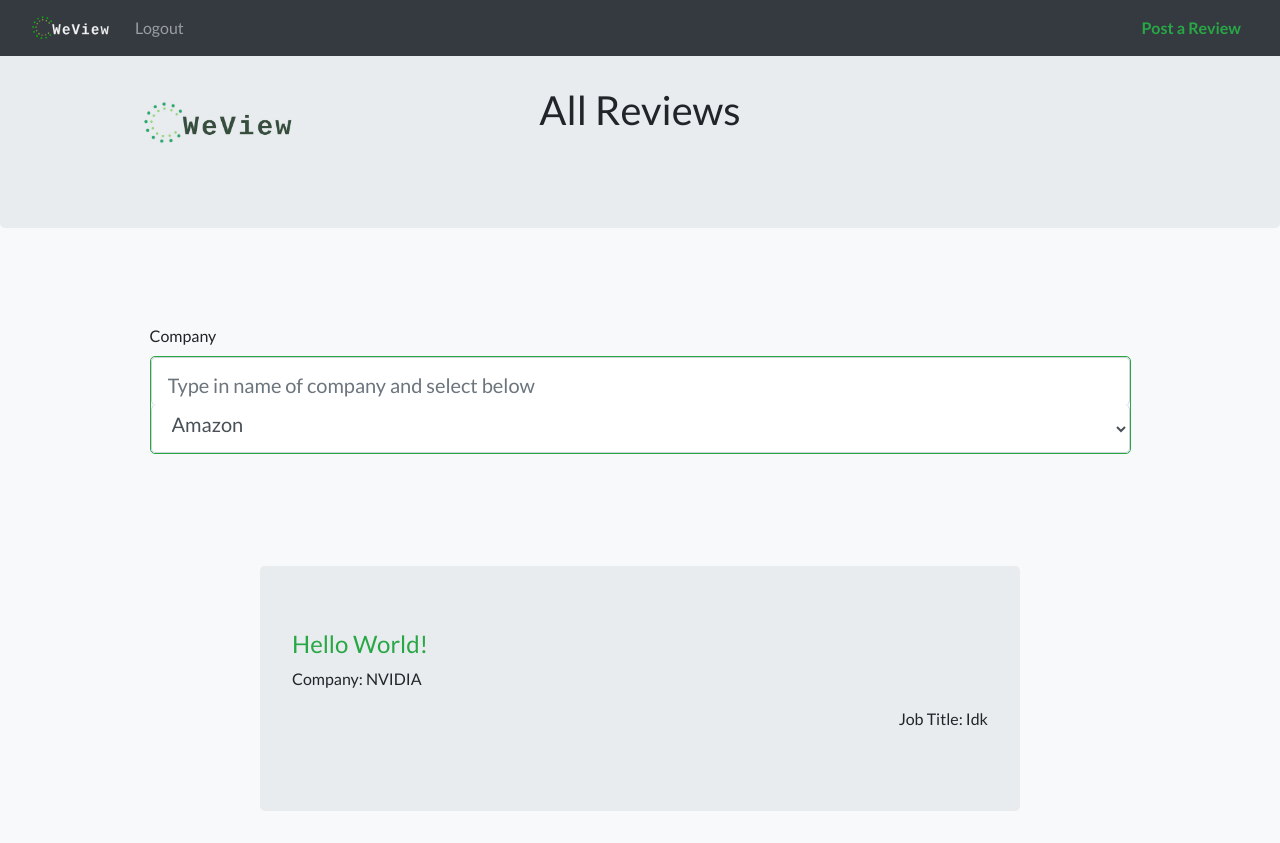
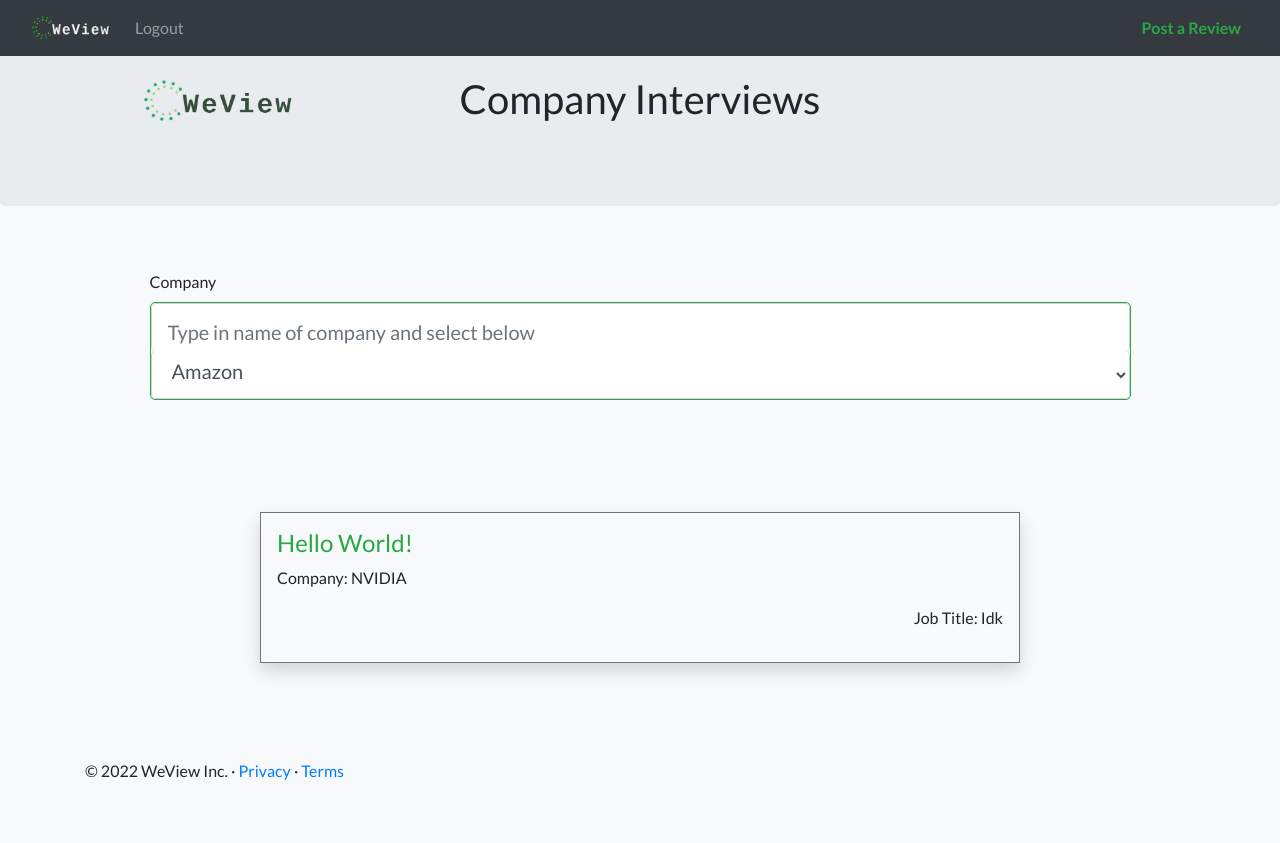
Before and after one commit to dval18/WeView, a Flask app: page /reviews in a window 1280 px wide. After the commit the page ends 780 px from the top, so only its background shows below. Run offline with Flask 2, Linux system fonts and the light colour scheme; data comes from the database, SQL or seed files in the repository; some libraries are stand-ins or nearby versions.

Commit message:
minor style changes

```diff
--- a/main.py
+++ b/main.py
@@ -133,7 +133,7 @@ def reviews():
 
         return render_template('reviews.html', form=form, reviews=reviews, title=f'{form.select.data} Reviews', img_url=img_info)
 
-    return render_template('reviews.html', form=form, reviews=all_revs, title="All Reviews", img_url="../static/styles/images/logo_dark.jpeg")
+    return render_template('reviews.html', form=form, reviews=all_revs, title="Company Interviews", img_url="../static/styles/images/logo_dark.jpeg")
 
 if __name__ == '__main__':
     app.run(debug=True, host="0.0.0.0")
--- a/templates/home.html
+++ b/templates/home.html
@@ -57,7 +57,7 @@
                     <div class="container my-3" style="max-width: 50%;">
                         <p class="lead text-white">Take away the guesswork by getting access to the most up-to-date and accurate interview tips left by people just like you</p>
                     </div>
-                    <a class="btn btn-dark btn-lg" href="/register" role="button">Get Started</a>
+                    <a class="btn btn-success btn-lg" href="/register" role="button">Get Started</a>
                 </div>
             </div>
         </div>
--- a/templates/reviews.html
+++ b/templates/reviews.html
@@ -25,12 +25,12 @@
 </nav>
 {% endblock %}
 {% block content %}
-    <div class="jumbotron text-center" style="padding-top:5vh; margin-top:5.7vh;">
-        <div class="row">
+    <div class="jumbotron text-center my-auto">
+        <div class="row align-items-center">
             <div class="col-4">
                 <img src="{{ img_url }}" alt="{{ title }} logo url: {{ img_url }}" style="mix-blend-mode:multiply; max-height:100vh; max-width:15vw"></img>
             </div>
-            <div class="col-4"><h1>{{ title }}</h1></div>
+            <div class="col-4"><h1 class="display-light">{{ title }}</h1></div>
             <div class="col-4"></div>
         </div>
     </div>
@@ -69,9 +69,9 @@
     </div>
     <div class="container">
         {% for data in reviews %}
-            <div class="row">
-                <div class="col"></div>
-                    <div class="col-8 jumbotron">
+            <div class="row h-100">
+                <div class="col my-3"></div>
+                    <div class="col-8 bg-light shadow p-3 mb-5 border border-secondary">
                         <b>
                             <h4>
                                 <a href="/read?id={{data.id}}" class="text-success">
@@ -86,4 +86,13 @@
             </div>
         {% endfor %}
     </div>
+    <!--FOOTER-->
+<footer class="container pt-5">
+    <p>
+        &copy; 2022 WeView Inc. &#183;
+        <a href="#"> Privacy</a>
+        &#183;
+        <a href="#"> Terms </a>
+    </p>
+</footer>
 {% endblock %}
```
